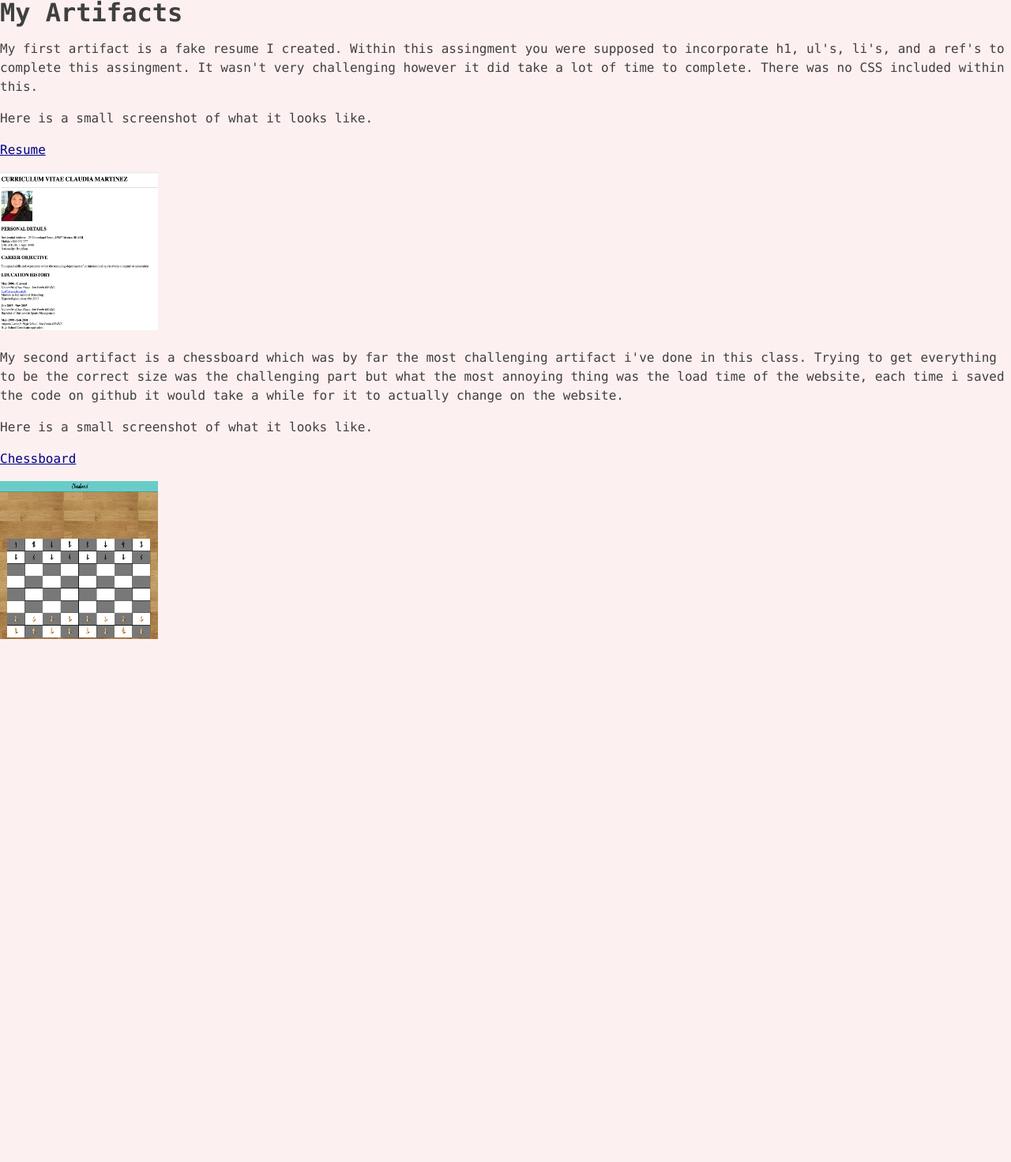
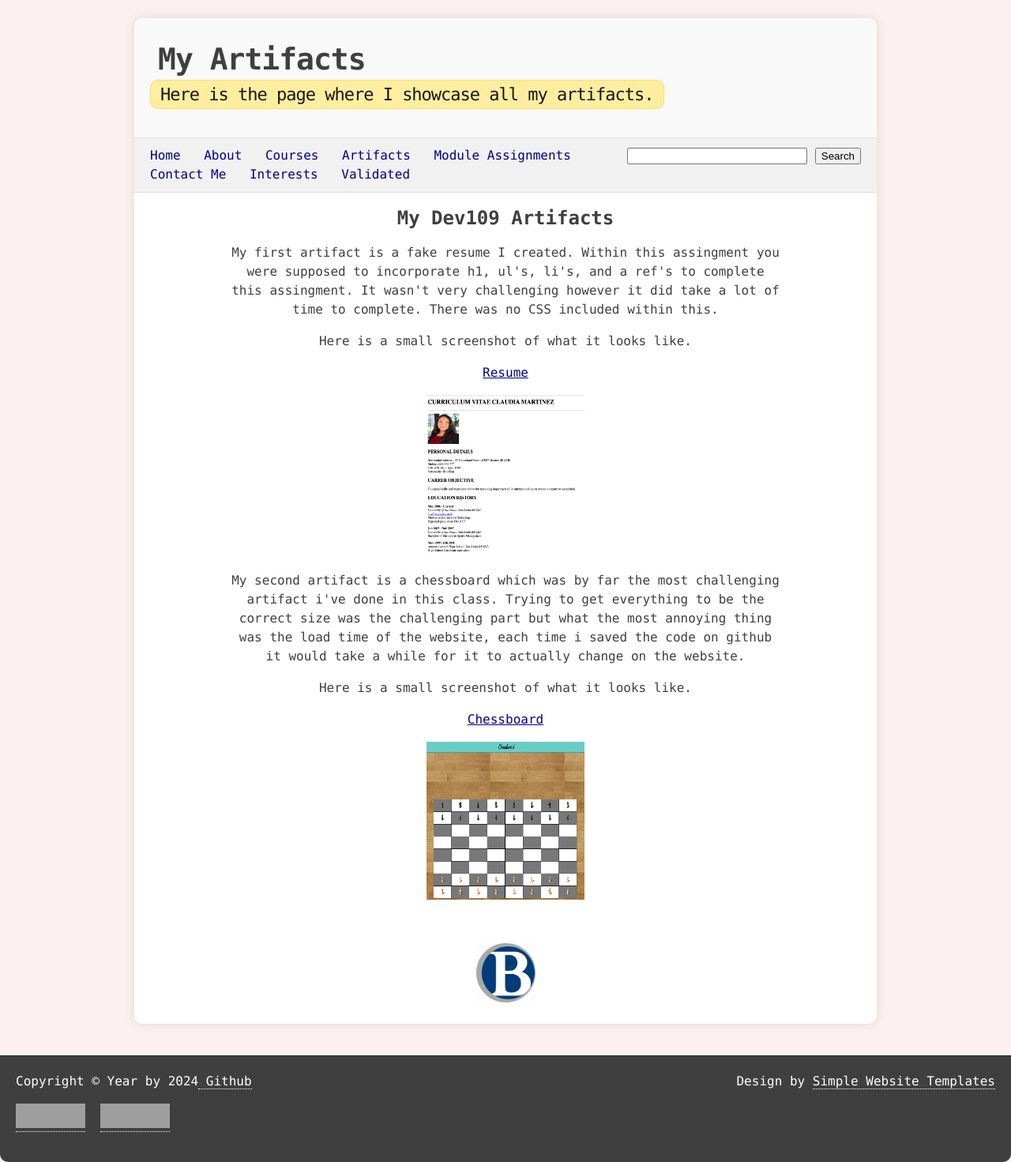
Before and after one commit to TomMF-cmd/dev109, a plain HTML site: page midterm/artifacts.html in a window 1280 px wide. Shown: the part 17-1488 px from the top of the page at 79% size. Before the commit the page ends 833 px from the top, so only its background shows below. Drawn offline with Linux system fonts and the light colour scheme; grey boxes are pictures that could not be loaded; files whose address does not match are found by name.

Commit message:
Update artifacts.html

```diff
--- a/midterm/artifacts.html
+++ b/midterm/artifacts.html
@@ -1,13 +1,45 @@
 <!DOCTYPE html>
-<html>
+<html xmlns="http://www.w3.org/1999/xhtml" lang="en" xml:lang="en">
 <head>
-  <meta charset="utf-8">
-  <meta name="viewport" content="width=device-width">
-   <link rel="stylesheet" type="text/css" href="style.css" />
-  <title>Artifacts</title>
+<meta http-equiv="content-type" content="text/html; charset=utf-8" />
+<meta name="description" content="Simple Template #1 from simpletemplates.org" />
+<meta name="keywords" content="simple #1, template, simpletemplates.org" />
+<link rel="stylesheet" type="text/css" href="style.css" />
+<title>Artifacts</title>
 </head>
 <body>
-  <h1> My Artifacts </h1>
+<div id="wrap">
+
+<div id="header">
+<h1>My Artifacts</h1>
+<h2>Here is the page where I showcase all my artifacts.</h2>
+</div>
+
+<!-- Creates the horizontal menu -->
+
+<div id="topmenu">
+<div class="search">
+<input type="text" style="width:220px" />
+<input type="submit" value="Search" />
+</div>
+<ul>
+<li><a href="index.html">Home</a></li>
+<li><a href="about.html">About</a></li>
+<li><a href="courses.html">Courses</a></li>
+<li><a href="artifacts.html">Artifacts</a></li>
+<li><a href="modules.html">Module Assignments</a></li>
+<li><a href="contact.html">Contact Me</a></li>
+<li><a href="creative.html">Interests</a></li>
+<li><a href="validated.html">Validated</a></li>
+</ul>
+</div>
+
+<!-- Creates the words for the center box and Bellevue College Image -->
+
+<div id="content">
+<h2>My Dev109 Artifacts</h2>
+<!-- Creates the text for the About Me section -->
+
   <!--Creates the word part -->
 
   <p> My first artifact is a fake resume I created. Within this assingment you were supposed to incorporate h1, ul's, li's, and a ref's to complete this assingment. It wasn't very challenging however it did take a lot of time to complete. There was no CSS included within this. </p>
@@ -24,6 +56,47 @@
   <!-- Image and Hyperlink -->
   <p><a href="https://tommf-cmd.github.io/dev109/a2/" target="_blank">Chessboard</a></p>
   <img src="pic5.jpg" alt="Chessboard" style="width:200px;height:200px;" />
+<br>
+    <br>
+    <br>
+<img src="images/bc.jpg" alt="img 16" width="75" height="75" />
+</div>
 
+<div class="clear"> </div>
+
+</div>
+
+<div class="clear"> </div>
+
+<div id="footer">
+
+<div class="left">
+Copyright &copy; Year by 2024<a href="#"> Github</a>
+<!-- W3C Markup Validator -->
+<p><a href="http://validator.w3.org/check?uri=referer"><img src="http://www.w3.org/Icons/valid-xhtml10" alt="Valid XHTML 1.0 Strict"
+
+height="31" width="88" /></a>&nbsp;
+
+<!-- W3C CSS Validator -->
+<a href="http://jigsaw.w3.org/css-validator/check/referer">
+    <img style="border:0;width:88px;height:31px"
+        src="http://jigsaw.w3.org/css-validator/images/vcss-blue"
+        alt="Valid CSS!" />
+</a>
+</p>
+
+</div>
+
+<div class="right">
+<!-- Please consider leaving the credit - link back to our website in the footer intact or if you want to remove it please buy link back free license on http://www.simpletemplates.org/simple-website-template-1.html
+-->
+Design by <a href="http://www.simpletemplates.org">Simple Website Templates</a>
+</div>
+
+<div class="clear"> </div>
+
+</div>
+
+</div>
 </body>
 </html>
```
